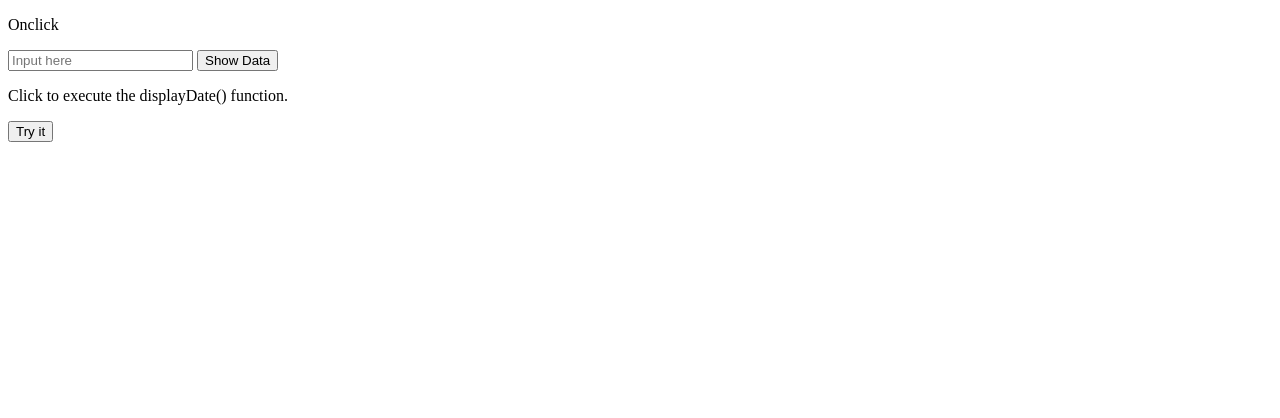
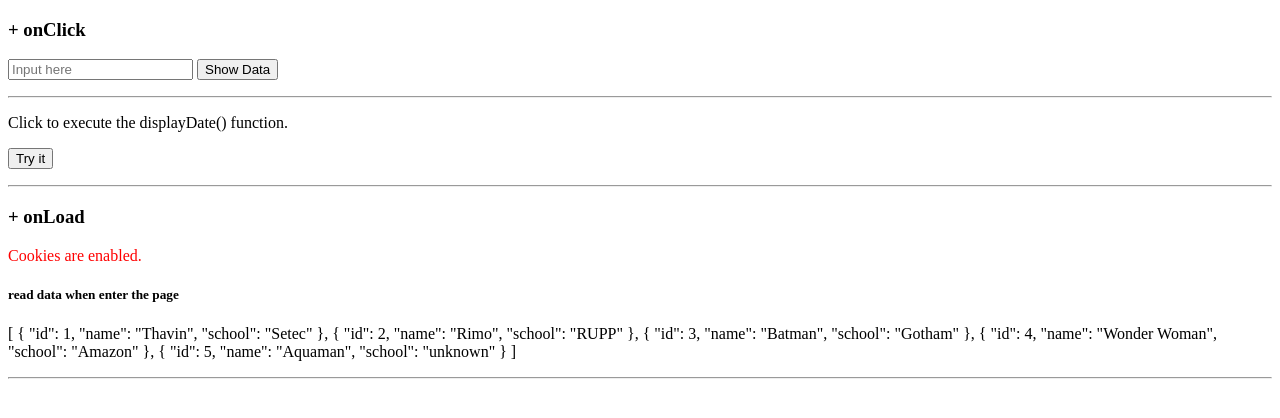
Before and after one commit to PromDarimo/Javascript_DOM_Events, a plain HTML site: page index.html in a window 1280 px wide. Drawn offline with Linux system fonts and the light colour scheme.

Commit message:
onLoad event

```diff
--- a/controller.js
+++ b/controller.js
@@ -1,5 +1,5 @@
-function onDisplayText()
-{
+// onClick by event
+function onDisplayText() {
     txt1 = document.getElementById("inp1").value;
     demo = document.getElementById("demo").innerHTML = txt1;
     // let demo = txt1
@@ -10,13 +10,28 @@ function onDisplayText()
     console.log(txt1);
 }
 
-// click by id
-
-// Function to display date
-function displayDate(){
+// onClick by id
+function displayDate() { // Function to display date
     document.getElementById("demo_date").innerHTML = Date();
     // Date() is build in in Javascript;
 }
 
 // Declared btn1 with id="btn1" and set event
 btn1 = document.getElementById("btn1").onclick = displayDate;
+
+// onLoad
+function checkCookie() {
+    let text = "";
+    if (navigator.cookieEnabled == true) {
+        text = "Cookies are enabled.";
+    } else {
+        text = "Cookies are not enabled.";
+    }
+    document.getElementById("check-cookie").innerHTML = text;
+
+    // onLoad can use for read data also
+    let data = "data.json";
+    fetch(data)
+        .then(x => x.text())
+        .then(y => document.getElementById("data").innerHTML = y);
+}
--- /dev/null
+++ b/data.json
@@ -0,0 +1,27 @@
+[
+    {
+        "id": 1,
+        "name": "Thavin",
+        "school": "Setec"
+    },
+    {
+        "id": 2,
+        "name": "Rimo",
+        "school": "RUPP"
+    },
+    {
+        "id": 3,
+        "name": "Batman",
+        "school": "Gotham"
+    },
+    {
+        "id": 4,
+        "name": "Wonder Woman",
+        "school": "Amazon"
+    },
+    {
+        "id": 5,
+        "name": "Aquaman",
+        "school": "unknown"
+    }
+]
--- a/index.html
+++ b/index.html
@@ -4,20 +4,32 @@
 <head>
     <meta charset="UTF-8">
     <meta name="viewport" content="width=device-width, initial-scale=1.0">
+    <link rel="stylesheet" href="style.css">
     <title>Events</title>
 </head>
 
-<body>
+<body onload="checkCookie()">
+
     <!-- Onclick by function Event in button-->
-    <p>Onclick</p>
+    <h3>+ onClick</h3>
     <input type="text" placeholder="Input here" id="inp1">
     <button onclick="onDisplayText()">Show Data</button>
     <p id="demo"></p>
+    <hr>
 
     <!-- Click by id -->
     <p>Click to execute the displayDate() function.</p>
     <button id="btn1">Try it</button>
     <p id="demo_date"></p>
+    <hr>
+
+    <!-- Onload is use when user enter to page or leave page -->
+    <h3>+ onLoad</h3>
+    <p id="check-cookie" class="text-color-red"></p>
+    <h5>read data when enter the page</h5>
+    <p id="data"></p>
+    <hr>
+
 
     <script src="controller.js"></script>
 </body>
--- a/style.css
+++ b/style.css
@@ -0,0 +1,7 @@
+:root{
+    --color-red : red;
+}
+
+.text-color-red{
+    color : var(--color-red);
+}
```
